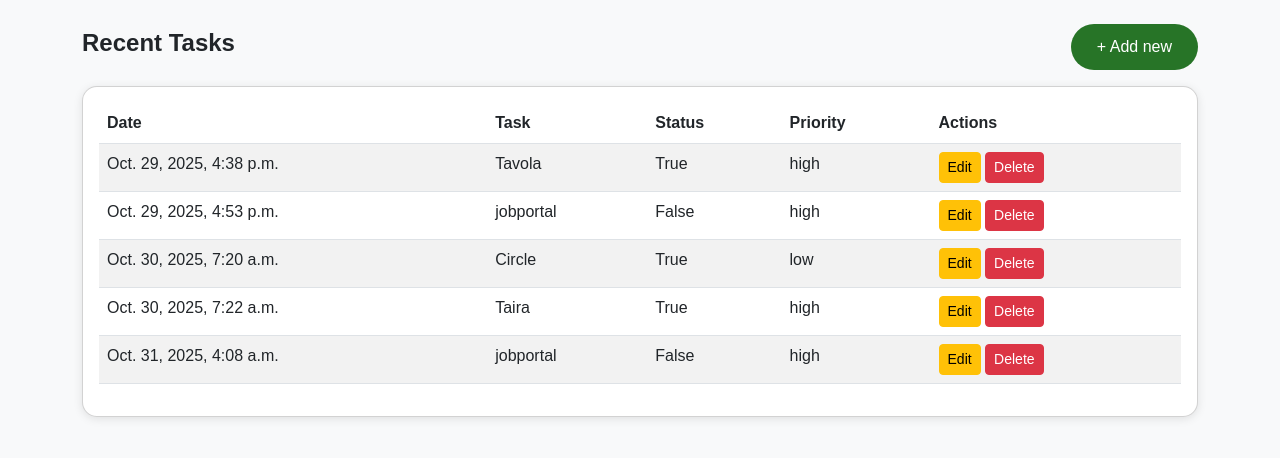
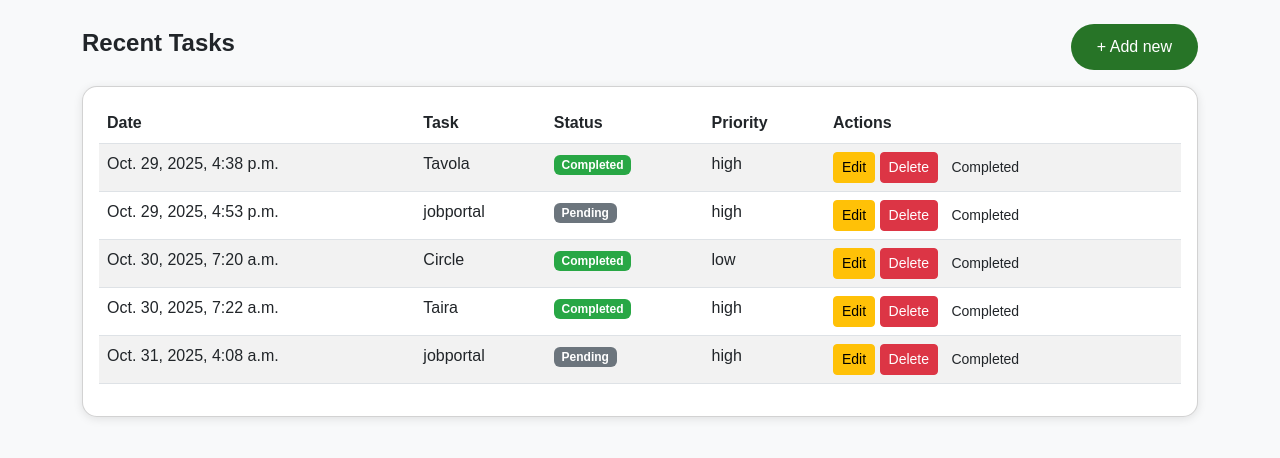
Before and after one commit to Donasona/Todo, a Django app: template user_app/templates/home.html in a window 1280 px wide. Shown: the part 56-514 px from the top of the page. Run offline with Django 5.2, Linux system fonts and the light colour scheme; the template is opened without the code that fills it: values that come from a table or form of the project are taken from there, others are empty; data comes from the database, SQL or seed files in the repository; both versions use the stored data as it was after the commit.

Commit message:
twenty six

```diff
--- a/Todo/urls.py
+++ b/Todo/urls.py
@@ -30,4 +30,5 @@ urlpatterns = [
     path('update/<int:pk>',Taskupdateview.as_view(),name="update"),
     path('delete/<int:pk>',Taskdelete.as_view(),name="delete"),
     path("",Baseview.as_view(),name="home"),
+    path("complete/<int:pk>",Taskcomplete.as_view(),name="complete")
 ]
--- a/task_app/forms.py
+++ b/task_app/forms.py
@@ -5,7 +5,7 @@ from task_app.models import Task
 class TaskForm(forms.ModelForm):
     class Meta:
         model =Task
-        fields = ["task","is_completed","priority"]
+        fields = ["task","priority"]
 
 
 # class TaskForm(forms.Form):
--- a/user_app/templates/home.html
+++ b/user_app/templates/home.html
@@ -39,6 +39,12 @@
     .btn-add:hover {
       background-color: rgb(31, 86, 31);
       color: white;
+    }
+    .badge-complete{
+      background-color: #28a745;
+    }
+    .badge-pending{
+      background-color: #6c757d;
     }
   </style>
 </head>
@@ -85,12 +91,18 @@
               <td>{{ t.created_date }}</td>
               <!-- <td>{{t.user}}</td> -->
               <td>{{ t.task }}</td>
-              <td>{{ t.is_completed }}</td>
+              <td>{% if t.is_completed %}
+                <span class="badge badge-complete">Completed</span>
+                {% else %}
+                <span class="badge badge-pending">Pending</span>
+                {% endif %}
+              </td>
               <td>{{ t.priority }}</td>
 
               <td>
                 <a href="{% url 'update' t.id %}" class="btn btn-sm btn-warning">Edit</a>
                 <a href="{% url 'delete' t.id %}" class="btn btn-sm btn-danger">Delete</a>
+                <a href="{% url 'complete' t.id %}" class="btn btn-sm btn-complete" >Completed</a>
               </td>
             </tr>
             {% endfor %}
--- a/user_app/views.py
+++ b/user_app/views.py
@@ -7,6 +7,7 @@ from user_app.forms import Userregisterform
 
 from user_app.models import User
 from task_app.models import Task
+from django.shortcuts import get_object_or_404
 
 from django.contrib.auth import authenticate,login,logout
 
```
Also changed, not shown: task_app/views.py (+8 -0 lines), db.sqlite3.
